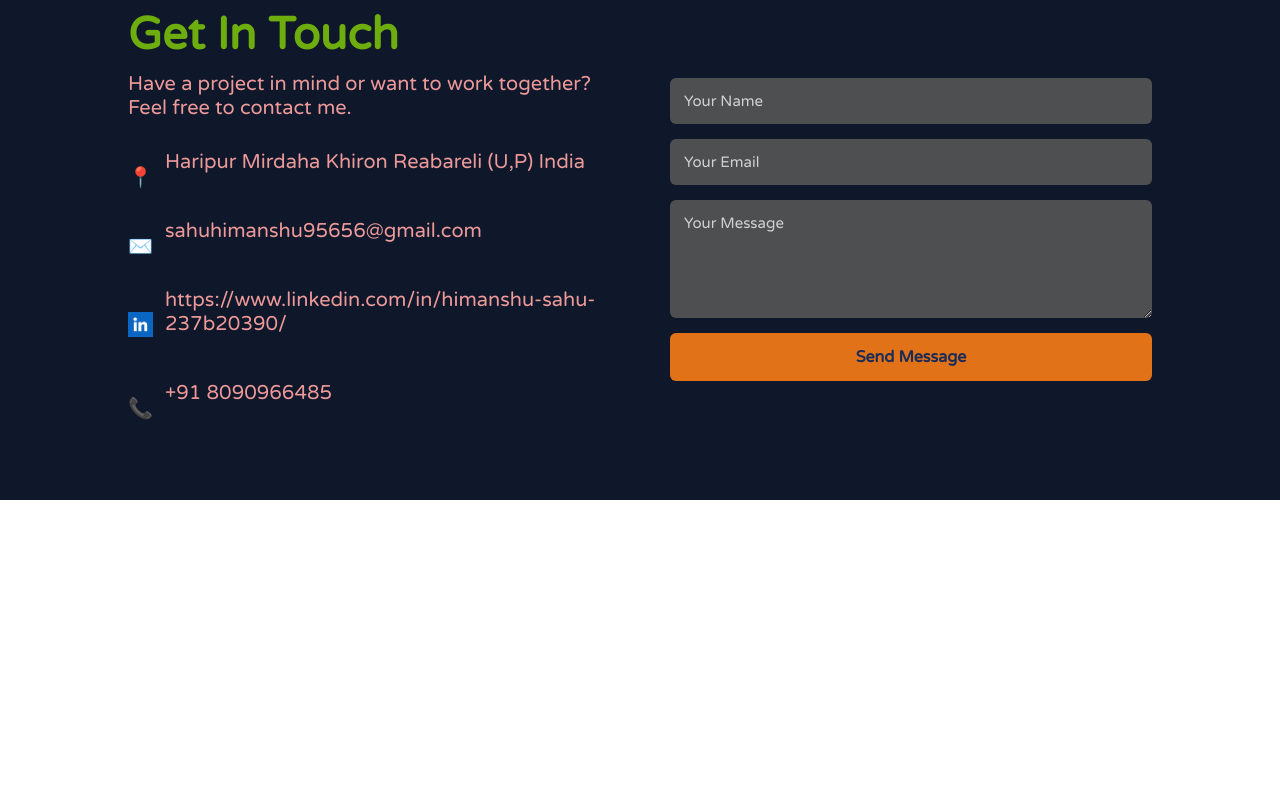
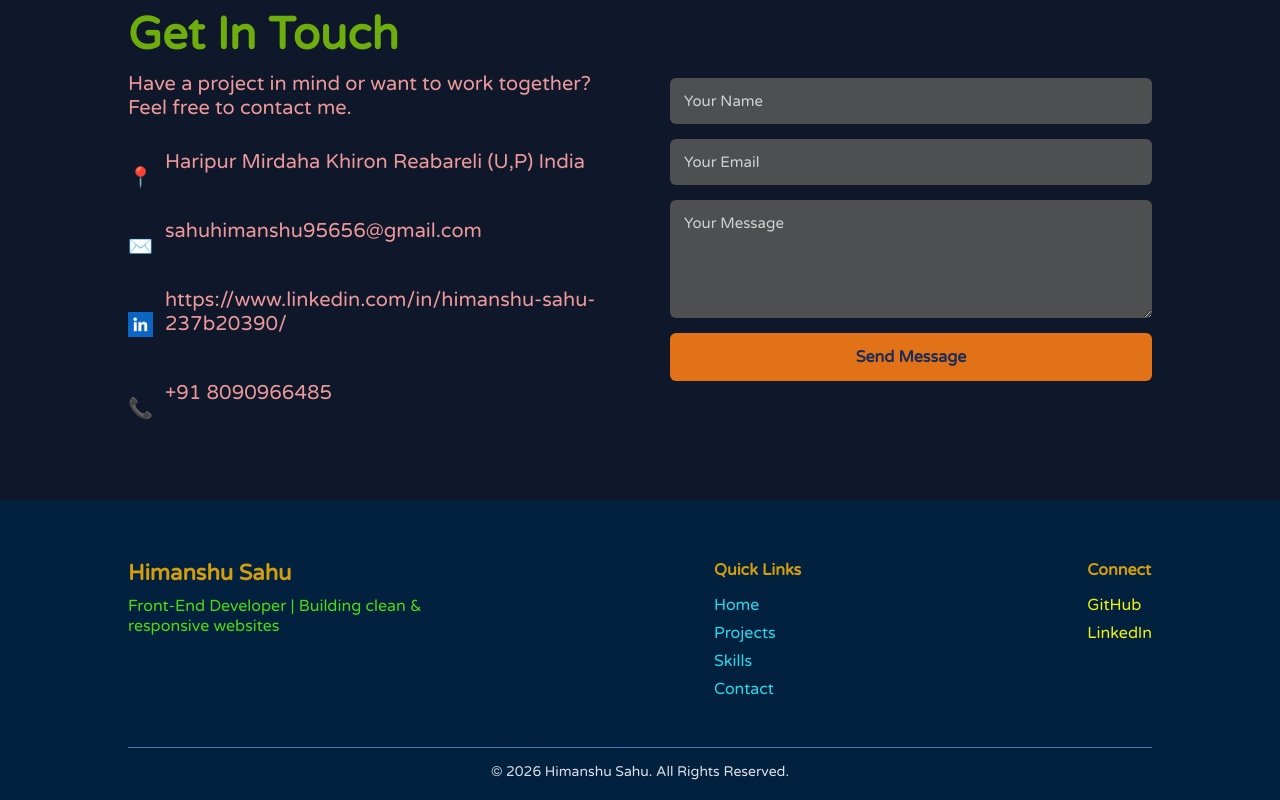
Before and after one commit to himanshu928/Portfolio-, a React (Vite) app: page / in a window 1280 px wide. Shown: the part 2111-2911 px from the top of the page. Before the commit the page ends 2611 px from the top, so only its background shows below. Built offline with nearby package versions, Linux system fonts and the light colour scheme.

Commit message:
feat: footer added to portfolio

```diff
--- a/src/App.jsx
+++ b/src/App.jsx
@@ -5,6 +5,7 @@ import Hero from './components/HeroSection'
 import Skills from './components/Skills'
 import Projects from './components/Projects'
 import Contact from './components/Contact'
+import Footer from './components/Footer'
 
 function App() {
   const [count, setCount] = useState(0)
@@ -16,6 +17,7 @@ function App() {
       <Skills />
       <Projects />
       <Contact />
+      <Footer />
     </>
   )
 }
--- /dev/null
+++ b/src/Styles/Footer.css
@@ -0,0 +1,91 @@
+.footer {
+  background-color: #02213f;
+  color: #d29e0d;
+  padding: 60px 10% 20px;
+}
+
+.footer-container {
+  display: flex;        /* axe layout */
+  justify-content: space-between;
+  gap: 40px;
+}
+
+/* Left */
+.footer-left h3 {
+  font-size: 22px;
+  margin-bottom: 10px;
+}
+
+.footer-left p {
+  color: #4cd915;
+  max-width: 300px;
+}
+
+/* Center */
+.footer-center h4,
+.footer-right h4 {
+  margin-bottom: 15px;
+}
+
+.footer-center ul {
+  list-style: none;
+}
+
+.footer-center ul li {
+  margin-bottom: 8px;
+}
+
+.footer-center ul li a {
+  text-decoration: none;
+  color: #2ad7ea;
+}
+
+.footer-center ul li a:hover {
+  color: #f2f4f5;
+}
+
+/* Right */
+.social-links {
+  display: flex;
+  flex-direction: column;
+  gap: 8px;
+}
+
+.social-links a {
+  color: #eef20e;
+  text-decoration: none;
+}
+
+.social-links a:hover {
+  color: #38bdf8;
+}
+
+/* Bottom */
+.footer-bottom {
+  text-align: center;
+  margin-top: 40px;
+  border-top: 1px solid #4877c2;
+  padding-top: 15px;
+  font-size: 14px;
+  color: #dbdfe7;
+}
+
+@media (max-width: 768px) {
+  .footer-container {
+    flex-direction: column;
+    text-align: center;
+  }
+
+  .social-links {
+    align-items: center;
+  }
+
+  .footer-left p {
+    margin: auto;
+  }
+}
+@media (max-width: 480px) {
+  .footer {
+    padding: 40px 5% 20px;
+  }
+}
--- a/src/Styles/Projects.css
+++ b/src/Styles/Projects.css
@@ -115,12 +115,12 @@
 }
 
 
-
+/*
 @media (max-width: 768px) {
   .projects-grid {
     grid-template-columns: 1fr;
   }
-}
+} */
 
 /* Responsive adjustments for smaller screens */
 @media (max-width: 1024px) and (min-width: 481px) {
@@ -130,7 +130,7 @@
   }
 
   .projects-grid {
-    grid-template-columns: 2fr;
+    grid-template-columns: repeat(2, 1fr);
   }
 
   .project-card {
@@ -140,7 +140,9 @@
   width: 100%;
   border-radius: 12px;
 }
-
+  .project-card h3 {
+    font-size: 1.2rem;
+  }
 
 }
 
--- /dev/null
+++ b/src/components/Footer.jsx
@@ -0,0 +1,46 @@
+import React from 'react'
+import "../Styles/Footer.css";
+
+function Footer() {
+  return (
+    <footer className="footer">
+  <div className="footer-container">
+{/*
+    <!-- Left --> */}
+    <div className="footer-left">
+      <h3>Himanshu Sahu</h3>
+      <p>Front-End Developer | Building clean & responsive websites</p>
+    </div>
+
+    {/* <!-- Center --> */}
+    <div className="footer-center">
+      <h4>Quick Links</h4>
+      <ul>
+        <li><a href="#home">Home</a></li>
+        <li><a href="#projects">Projects</a></li>
+        <li><a href="#skills">Skills</a></li>
+        <li><a href="#contact">Contact</a></li>
+      </ul>
+    </div>
+
+    {/* <!-- Right --> */}
+    <div className="footer-right">
+      <h4>Connect</h4>
+      <div className="social-links">
+        <a href="https://github.com/himanshu928" target="_blank">GitHub</a>
+        <a href="https://www.linkedin.com/in/himanshu-sahu-237b20390/" target="_blank">LinkedIn</a>
+
+      </div>
+    </div>
+
+  </div>
+
+  <div className="footer-bottom">
+    <p>© 2026 Himanshu Sahu. All Rights Reserved.</p>
+  </div>
+</footer>
+
+  )
+}
+
+export default Footer
```
